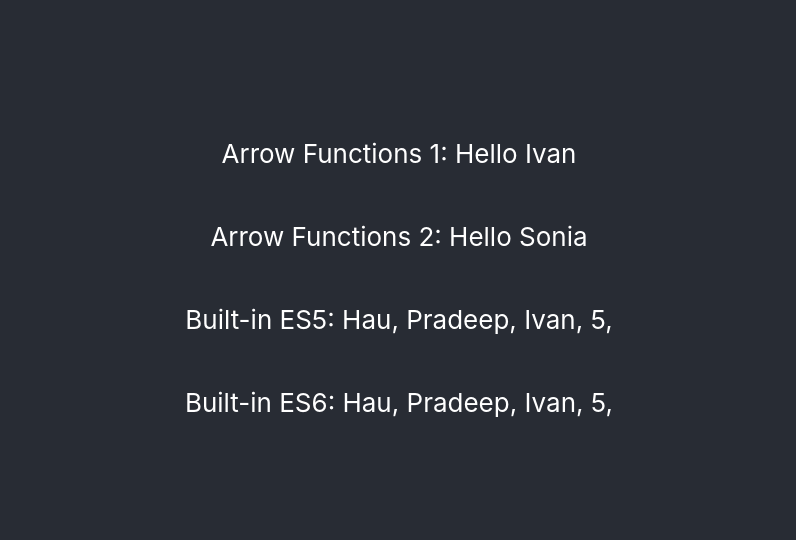
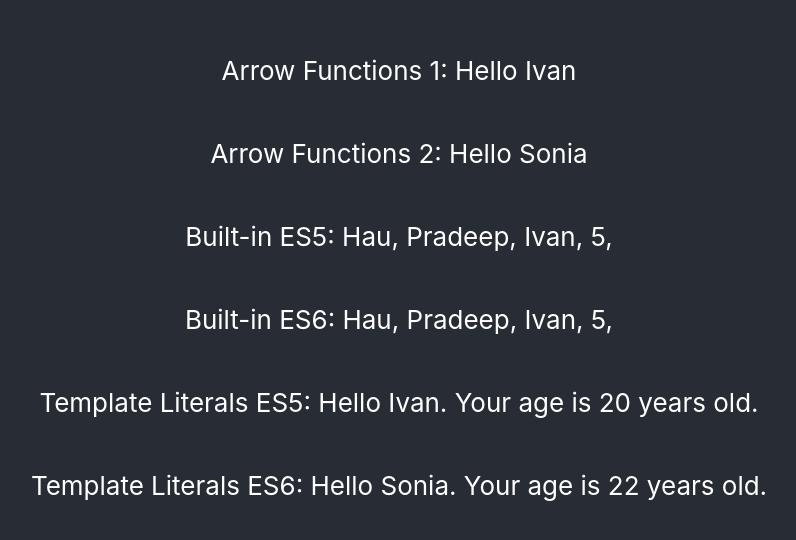
Before and after one commit to ivantxo/javascript-practice, a React (Create React App) app: page / in a window 1280 px wide. Shown: the part 122-662 px from the top of the page, without its empty margins (241-1037 px from the left). Built offline with nearby package versions, Linux system fonts and the light colour scheme.

Commit message:
Template literals

```diff
--- a/src/App.js
+++ b/src/App.js
@@ -26,6 +26,18 @@ let builtArr1 = builtArray.map(function(item) {
 // ES6
 let builtArr2 = builtArray.map(item => item + ', ');
 
+//------------ Template literals ------------//
+
+// ES5
+function literals(name, age) {
+  return 'Hello ' + name + '. Your age is ' + age + ' years old.';
+}
+
+// ES6
+const literalsES6 = (name, age) => `Hello ${name}. Your age is ${age} years old.`;
+
+
+
 
 class App extends Component {
   render() {
@@ -36,6 +48,8 @@ class App extends Component {
         <p>Arrow Functions 2: {arrowFuncEs62('Sonia')}</p>
         <p>Built-in ES5: {builtArr1}</p>
         <p>Built-in ES6: {builtArr2}</p>
+        <p>Template Literals ES5: {literals('Ivan', 20)}</p>
+        <p>Template Literals ES6: {literalsES6('Sonia', 22)}</p>
         </header>
       </div>
     );
```
